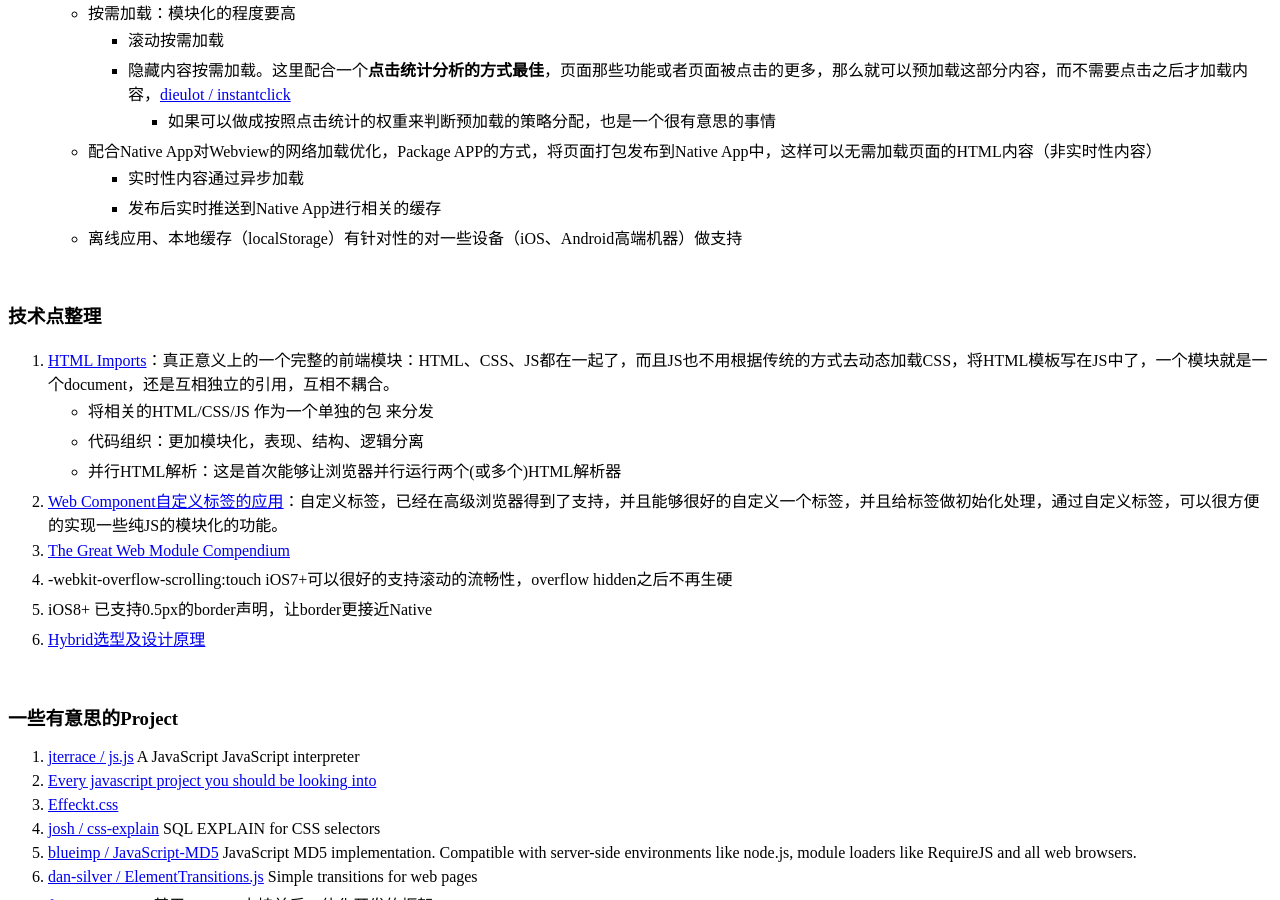
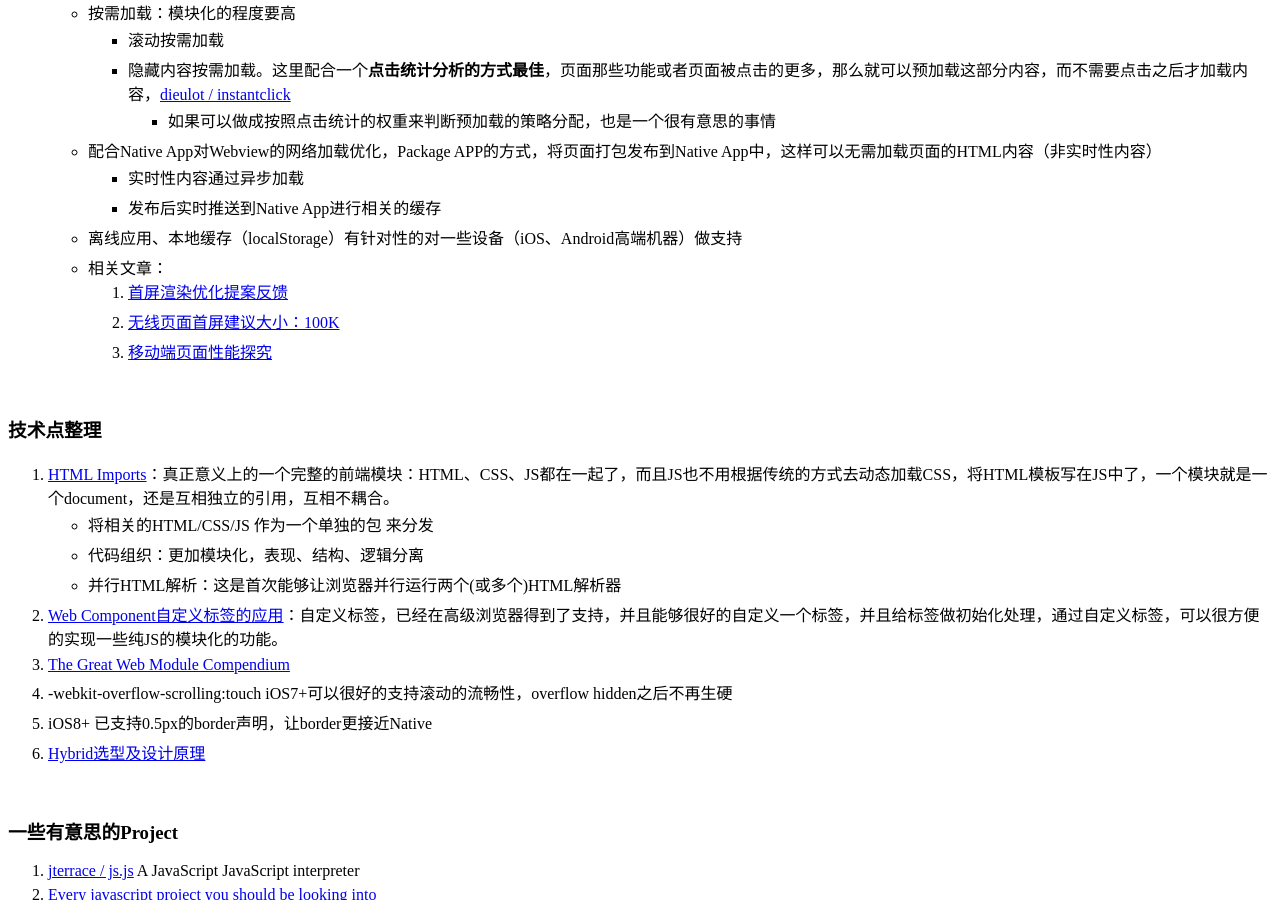
Before and after one commit to supersha/supersha.github.io, a Jekyll site: the page built from index.md, in a window 1280 px wide and 900 px high, scrolled down 2482 px. Built offline with Jekyll 4.4.1, drawn with Linux system fonts in a browser that asks for light colours; some of the changed text lies outside the part shown.

Commit message:
by xipeng

```diff
--- a/index.md
+++ b/index.md
@@ -72,6 +72,10 @@ tagline: 记录自己的前端生涯
         * 实时性内容通过异步加载
         * 发布后实时推送到Native App进行相关的缓存
     * 离线应用、本地缓存（localStorage）有针对性的对一些设备（iOS、Android高端机器）做支持
+    * 相关文章：
+        0. [首屏渲染优化提案反馈](http://lists.w3.org/Archives/Public/public-html-ig-zh/2014May/0005.html)
+        0. [无线页面首屏建议大小：100K](http://gitlab.alibaba-inc.com/mobilex/know/issues/28)
+        0. [移动端页面性能探究](http://blog.csdn.net/zqjflash/article/details/44906763)
 
 <br>
 
@@ -159,3 +163,5 @@ tagline: 记录自己的前端生涯
 0. [FIS 原理文章](http://fis.baidu.com/docs/dev/more.html)
 0. [多屏复杂动画CSS技巧三则](http://isux.tencent.com/css-animation-skills.html)
 0. [http://npmsearch.com/](http://npmsearch.com/)
+0. [web远程调试方案推荐](http://www.atatech.org/articles/21080)
+0. [前端工程架构探讨](http://www.atatech.org/articles/33770) 外网无法访问
```
